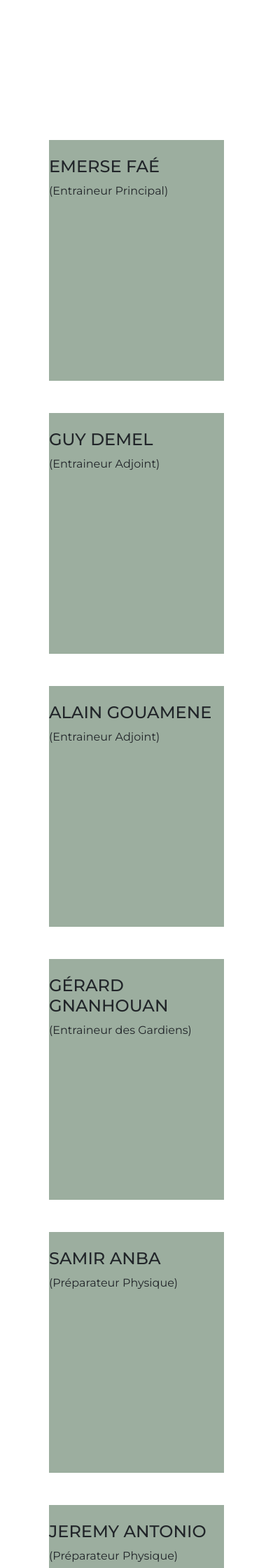
After one commit to Fatimadiab1/ProjetEl-phant, a PHP site: page /staff-technique.php in a window 390 px wide; the page is wider, and only the part inside the window is pictured. The commit adds this page. Shown: the part 642-2882 px from the top of that part at 70% size. Run offline with PHP 8.4, Linux system fonts and the light colour scheme; some libraries are stand-ins or nearby versions.

Commit message:
premier cdommit du staff technique

```diff
--- /dev/null
+++ b/Projet-elephants/css/staff.css
@@ -0,0 +1,164 @@
+.background-staff {
+    background-image: url('../img/equipeci.jpg');
+    height: 350px;
+    width: auto;
+    background-size: cover;
+    background-position: center;
+    display: flex;
+    text-align: center;
+    justify-content: center;
+    align-items: center;
+}
+
+.background-staff h1 {
+    color: orangered;
+    font-size: 50px;
+    font-weight: 700;
+}
+
+.rondcarre {
+    height: 120px;
+    width: 1350px;
+    background-color: white;
+    transform: translate(50px, -110px);
+    border-radius: 50px 50px 0 0;
+}
+
+.staff {
+    margin-top: 100px;
+    margin-bottom: 100px;
+    display: flex;
+    flex-direction: column;
+    gap: 70px;
+    align-items: center;
+    justify-content: center;
+}
+
+.emerse {
+    display: flex;
+    gap: 70px;
+}
+
+.emerse div {
+    height: 320px;
+    width: 250px;
+    background-color: #9cae9f;
+}
+
+.entraineurs {
+    display: flex;
+    gap: 70px;
+}
+
+.entraineurs div {
+    height: 320px;
+    width: 250px;
+    background-color: #9cae9f;
+}
+
+.preparateurs {
+    display: flex;
+    gap: 70px;
+}
+
+.preparateurs div {
+    height: 320px;
+    width: 250px;
+    background-color: #9cae9f;
+}
+
+
+@media only screen and (max-width: 800px) {
+
+    .background-staff h1 {
+        color: orangered;
+        font-size: 50px;
+        font-weight: 700;
+    }
+
+    .rondcarre {
+        height: 110px;
+        width: 600px;
+        background-color: white;
+        transform: translate(50px, -110px);
+    }
+
+    .emerse {
+        display: flex;
+        gap: 70px;
+        flex-direction: column;
+    }
+    .entraineurs {
+        display: flex;
+        gap: 70px;
+        flex-direction: column;
+    }
+    .preparateurs {
+        display: flex;
+        gap: 70px;
+        flex-direction: column;
+    }
+
+}
+
+@media (max-width:1100px) {
+    .background-staff h1 {
+        color: orangered;
+        font-size: 50px;
+        font-weight: 700;
+    }
+
+    .rondcarre {
+        height: 110px;
+        width: 750px;
+        background-color: white;
+        transform: translate(50px, -110px);
+    }
+
+    .emerse {
+        display: flex;
+        gap: 70px;
+        flex-direction: column;
+    }
+    .entraineurs {
+        display: flex;
+        gap: 70px;
+        flex-direction: column;
+    }
+    .preparateurs {
+        display: flex;
+        gap: 70px;
+        flex-direction: column;
+    }
+}
+
+@media (max-width:600px) {
+    .background-staff h1 {
+        color: orangered;
+        font-size: 50px;
+        font-weight: 700;
+    }
+
+    .rondcarre {
+        height: 110px;
+        width: 500px;
+        background-color: white;
+        transform: translate(40px, -110px);
+    }
+
+    .emerse {
+        display: flex;
+        gap: 70px;
+        flex-direction: column;
+    }
+    .entraineurs {
+        display: flex;
+        gap: 70px;
+        flex-direction: column;
+    }
+    .preparateurs {
+        display: flex;
+        gap: 70px;
+        flex-direction: column;
+    }
+}
--- a/Projet-elephants/header.php
+++ b/Projet-elephants/header.php
@@ -11,6 +11,7 @@
   <link rel="stylesheet" href="https://cdnjs.cloudflare.com/ajax/libs/font-awesome/5.15.4/css/all.min.css">
   <link rel="stylesheet" href="css/style.css">
   <link rel="stylesheet" href="css/joueur.css">
+  <link rel="stylesheet" href="css/staff.css">
   <link href="https://unpkg.com/aos@2.3.1/dist/aos.css" rel="stylesheet" />
   <link rel="stylesheet" href="https://cdn.jsdelivr.net/npm/@fancyapps/ui@5.0/dist/fancybox/fancybox.css" />
   <link rel="preconnect" href="https://fonts.googleapis.com">
--- /dev/null
+++ b/Projet-elephants/staff-technique.php
@@ -0,0 +1,65 @@
+<?php include 'header.php' ?>
+
+<div class="background-staff">
+    <h1>STAFF TECHNIQUE</h1>
+</div>
+
+<div class="rondcarre">
+
+</div>
+
+<div class="staff">
+    <div class="emerse">
+        <div>
+            <img src="" alt="">
+            <div>
+                <h4>EMERSE FAÉ</h4>
+                <p>(Entraineur Principal)</p>
+            </div>
+        </div>
+    </div>
+
+    <div class="entraineurs">
+        <div>
+            <img src="" alt="">
+            <div>
+                <h4>GUY DEMEL</h4>
+                <p>(Entraineur Adjoint)</p>
+            </div>
+        </div>
+        <div>
+            <img src="" alt="">
+            <div>
+                <h4>ALAIN GOUAMENE</h4>
+                <p>(Entraineur Adjoint)</p>
+            </div>
+        </div>
+        <div>
+            <img src="" alt="">
+            <div>
+                <h4>GÉRARD GNANHOUAN</h4>
+                <p>(Entraineur des Gardiens)</p>
+            </div>
+        </div>
+    </div>
+
+    <div class="preparateurs">
+        <div>
+            <img src="" alt="">
+            <div>
+                <h4>SAMIR ANBA</h4>
+                <p>(Préparateur Physique)</p>
+            </div>
+        </div>
+
+        <div>
+            <img src="" alt="">
+            <div>
+                <h4>JEREMY ANTONIO</h4>
+                <p>(Préparateur Physique)</p>
+            </div>
+        </div>
+    </div>
+</div>
+
+<?php include 'footer.php' ?>
```
